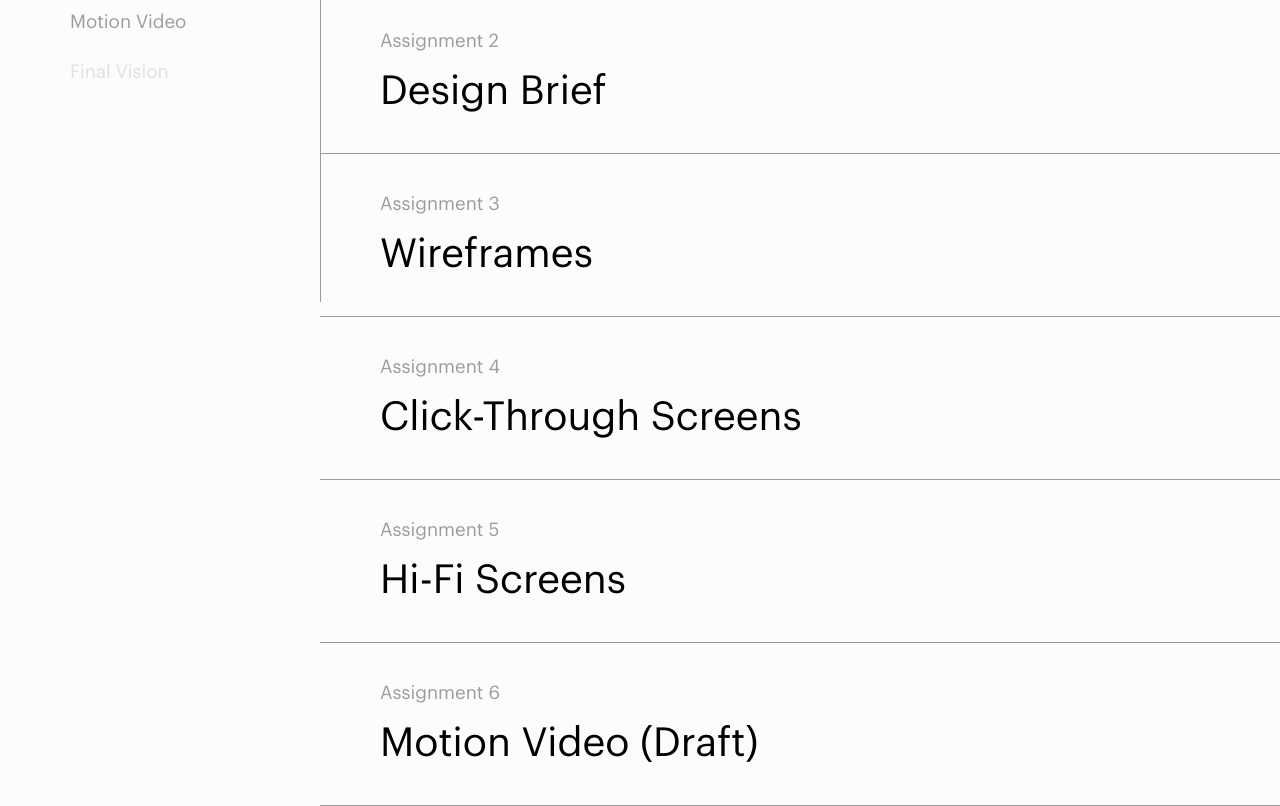
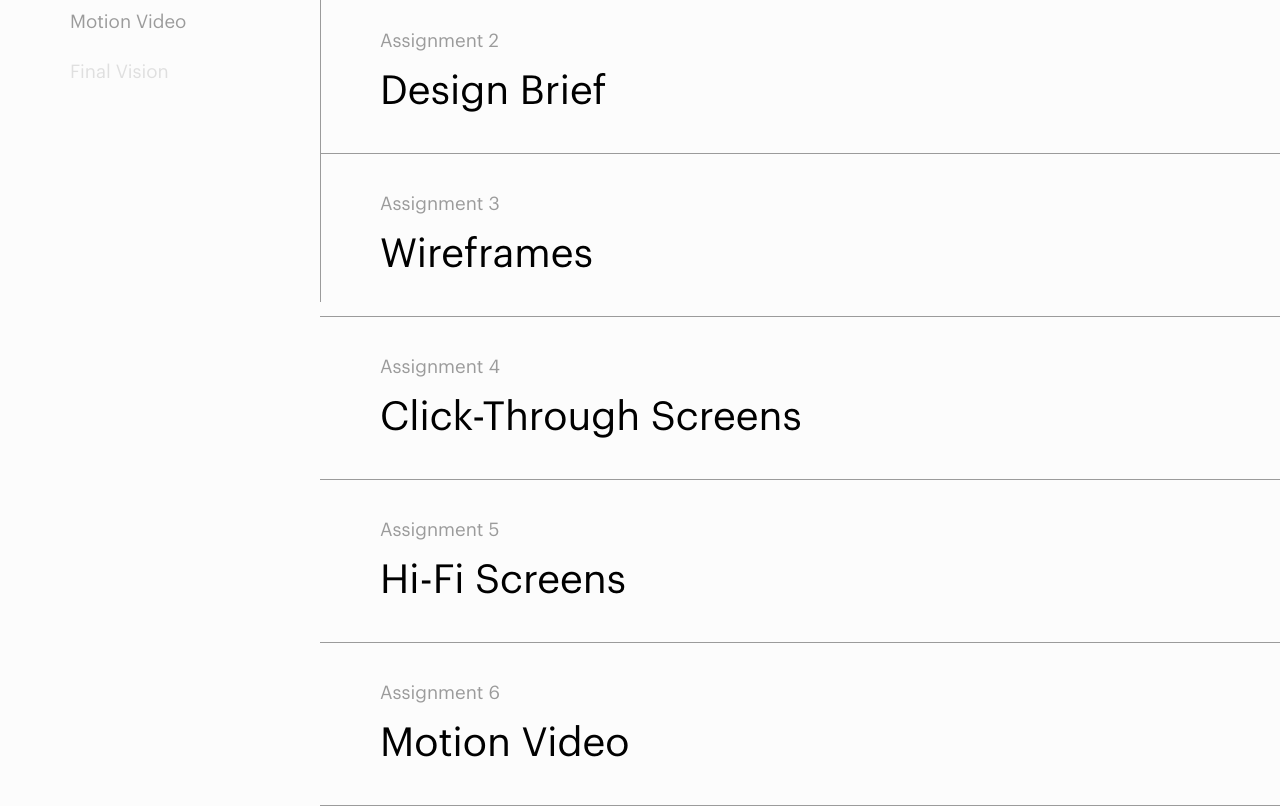
Before and after one commit to aaronmohr/ysdn4003, a plain HTML site: page index.html in a window 1280 px wide. Shown: the part 633-1439 px from the top of the page. Drawn offline with nearby package versions, Linux system fonts and the light colour scheme; files whose address does not match are found by name.

Commit message:
Motion Video Title Update

```diff
--- a/index.html
+++ b/index.html
@@ -86,7 +86,7 @@
         <a href="pages/motion.html">
             <div class="assignment">
                 <h4>Assignment 6</h4>
-                <h1>Motion Video (Draft)</h1>
+                <h1>Motion Video</h1>
             </div>
         </a>
 
```
